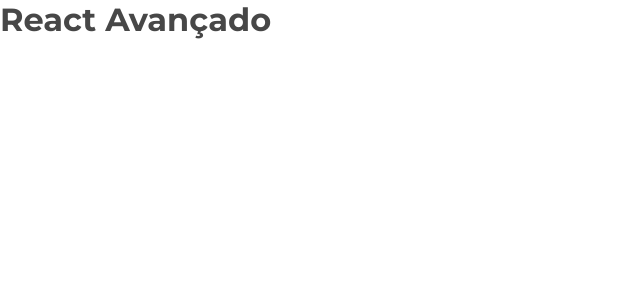
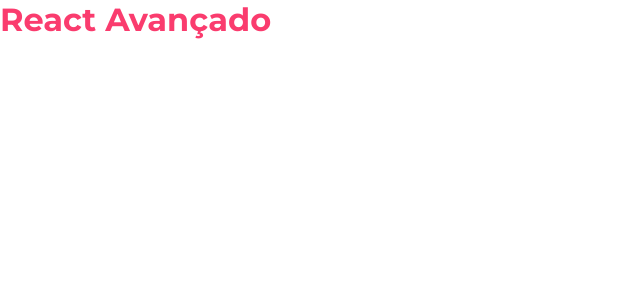
Before and after one commit to gandarfh/sapo-finance, a Next.js app: page / in a window 1280 px wide. Shown: the top 300 px of the page, without its empty margins (0-640 px from the left). Built offline with nearby package versions, Linux system fonts and the light colour scheme.

Commit message:
test(style): add tests for the styles with styled components :hammer_and_wrench:

```diff
--- a/package.json
+++ b/package.json
@@ -46,6 +46,7 @@
     "eslint-plugin-react-hooks": "^4.2.0",
     "husky": "^4.3.0",
     "jest": "^26.6.3",
+    "jest-styled-components": "^7.0.3",
     "lint-staged": "^10.5.1",
     "prettier": "^2.1.2",
     "typescript": "^4.0.5"
--- a/src/components/Main/index.tsx
+++ b/src/components/Main/index.tsx
@@ -1,7 +1,13 @@
+import styled from 'styled-components'
+
+const Test = styled.h1`
+  color: var(--primary-color);
+`
+
 const Main = () => {
   return (
     <main>
-      <h1>React Avançado</h1>
+      <Test>React Avançado</Test>
     </main>
   )
 }
```
Also changed, not shown: .jest/setup.ts, 2 other files (tests, documents, lock files or other folders).
